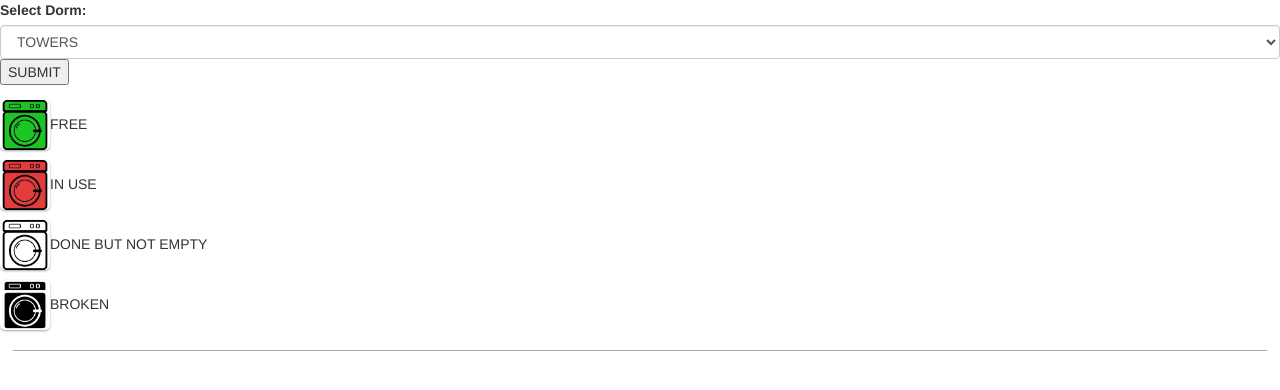
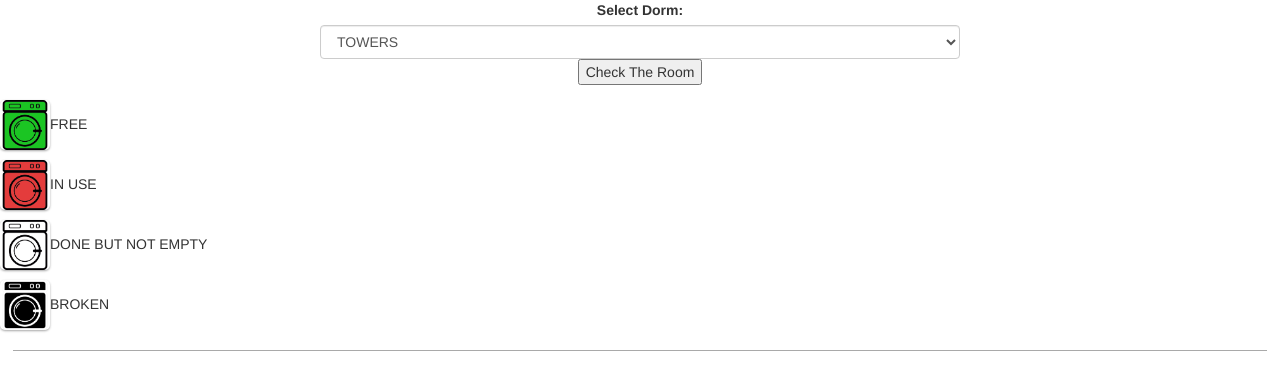
Before and after one commit to SamKopansky/pittlaundry, a Flask app: page / in a window 1280 px wide. Shown: the top 390 px of the page. Run offline with Flask 2, Linux system fonts and the light colour scheme; some libraries are stand-ins or nearby versions.

Commit message:
added aesthetic changes to dorm menu

```diff
--- a/app.py
+++ b/app.py
@@ -13,7 +13,7 @@ host = '0.0.0.0'
 port = int(os.environ.get('PORT', 33507))
 
 
-r = redis.from_url(os.environ.get('REDIS_URL'))
+# r = redis.from_url(os.environ.get('REDIS_URL'))
 
 
 @app.route('/')
@@ -43,19 +43,19 @@ def get_laundry_data(dorm_name):
 
 
 
-cron = Scheduler(daemon=True)
-cron.start()
-@cron.interval_schedule(hours=1)
-def save_stats():
-	dorms = ['TOWERS', 'BRACKENRIDGE', 'HOLLAND', 'LOTHROP', 'MCCORMICK', 'SUTH_EAST', 'SUTH_WEST', 'FORBES_CRAIG']
-	occupied_machines = stats.get_stats()
-	for i in range(8):
-		try:
-			r.rpushx(dorms[i], occupied_machines[i])
-		except:
-			pass
-# Shutdown cron thread if the web process is stopped
-atexit.register(lambda: cron.shutdown(wait=False))
+# cron = Scheduler(daemon=True)
+# cron.start()
+# @cron.interval_schedule(hours=1)
+# def save_stats():
+# 	dorms = ['TOWERS', 'BRACKENRIDGE', 'HOLLAND', 'LOTHROP', 'MCCORMICK', 'SUTH_EAST', 'SUTH_WEST', 'FORBES_CRAIG']
+# 	occupied_machines = stats.get_stats()
+# 	for i in range(8):
+# 		try:
+# 			r.rpushx(dorms[i], occupied_machines[i])
+# 		except:
+# 			pass
+# # Shutdown cron thread if the web process is stopped
+# atexit.register(lambda: cron.shutdown(wait=False))
 
 
 
--- a/static/css/custom.css
+++ b/static/css/custom.css
@@ -34,6 +34,20 @@ hr {
     border-radius: 0px;
 }
 
+#dorm-form {
+    text-align: center;
+}
+
+@media screen and (min-width: 750px) {
+    #dorm-list {
+        width: 50%
+    }
+    select {
+        display: block;
+        margin: 0 auto;
+    }
+}
+
 .row::after {
     content: "";
     clear: both;
@@ -58,3 +72,9 @@ ul {
 .centered-title {
     text-align: center;
 }
+
+.centered-machines {
+    display: block;
+    margin: 0 auto;
+    text-align: center;
+}
--- a/templates/HOLLAND.html
+++ b/templates/HOLLAND.html
@@ -45,12 +45,6 @@
 
     <div class="col-1 menu">
         <ul>
-            <li><img class="space" src="../static/images/empty_space.png"/></li>
-        </ul>
-    </div>
-
-    <div class="col-1 menu">
-        <ul>
             <li><img id="machine7" src="../static/images/white_machine.png"/></li>
             <li><img id="machine8" src="../static/images/white_machine.png"/></li>
             <li><img id="machine9" src="../static/images/white_machine.png"/></li>
--- a/templates/TOWERS.html
+++ b/templates/TOWERS.html
@@ -1,6 +1,6 @@
 <h2 class="centered-title">Bottom Machines</h2>
 <div class="row">
-
+    <div class="centered-machines">
         <div class="col-1 menu">
             <ul>
                 <li><img id="machine2" src="../static/images/white_machine.png"/></li>
@@ -127,11 +127,10 @@
                 <li><img id="machine106" src="../static/images/white_machine.png"/></li>
             </ul>
         </div>
-
+    </div>
 </div>
 
 <hr>
-<br>
 <h2 class="centered-title">Top Machines</h2>
 <div class="row">
 
--- a/templates/index.html
+++ b/templates/index.html
@@ -10,7 +10,7 @@
     <body>
         <div>
             <form id="dorm-select">
-                <div class="form-group">
+                <div class="form-group" id="dorm-form">
                     <label for="dorm-list">Select Dorm:</label>
                     <select class="form-control" name="dorm-name" id="dorm-list">
                         <option>TOWERS</option>
@@ -22,7 +22,7 @@
                         <option>SUTH_WEST</option>
                         <option>FORBES_CRAIG</option>
                     </select>
-                    <button id="btn-submit" type="submit">SUBMIT</button>
+                    <button id="btn-submit" type="submit">Check The Room</button>
                 </div>
             </form>
         </div>
```
Lines whose indentation alone changed are shown as unchanged.
